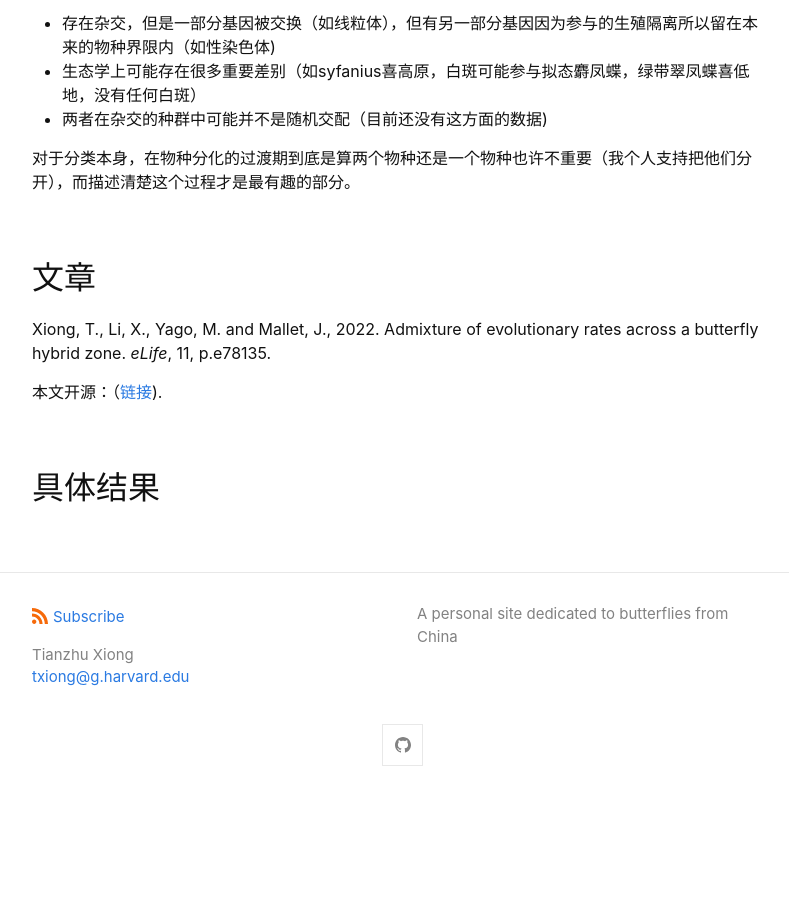
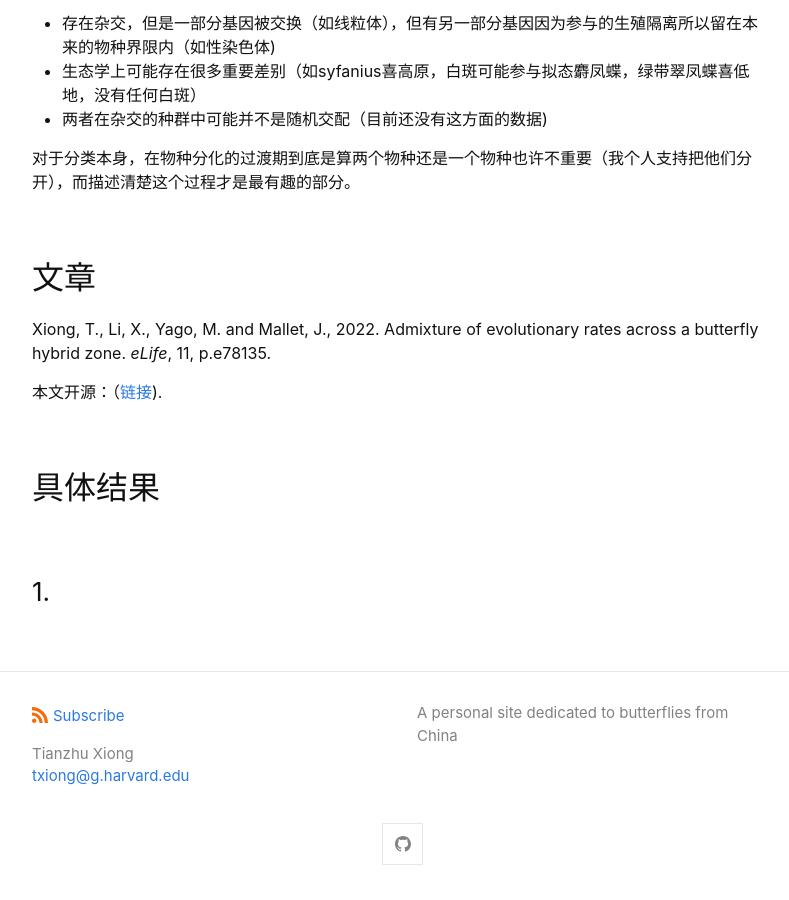
Before and after one commit to tzxiong/Butterflies-of-China, a Jekyll site: the page built from _posts/2022-07-12-maackii-syfanius-CHN-post.md, in a window 1280 px wide and 900 px high, scrolled down 1224 px. Shown: the whole window, without its empty margins (238-1027 px from the left). Built offline with Jekyll 4.4.1, drawn with Linux system fonts in a browser that asks for light colours; before the commit the page ends 2025 px from its top, so only the background shows below that.

Commit message:
Update 2022-07-12-maackii-syfanius-CHN-post.md

```diff
--- a/_posts/2022-07-12-maackii-syfanius-CHN-post.md
+++ b/_posts/2022-07-12-maackii-syfanius-CHN-post.md
@@ -44,3 +44,4 @@ Xiong, T., Li, X., Yago, M. and Mallet, J., 2022. Admixture of evolutionary rate
 本文开源：（[链接](https://doi.org/10.7554/eLife.78135)).
 
 ## 具体结果
+### 1.
```
